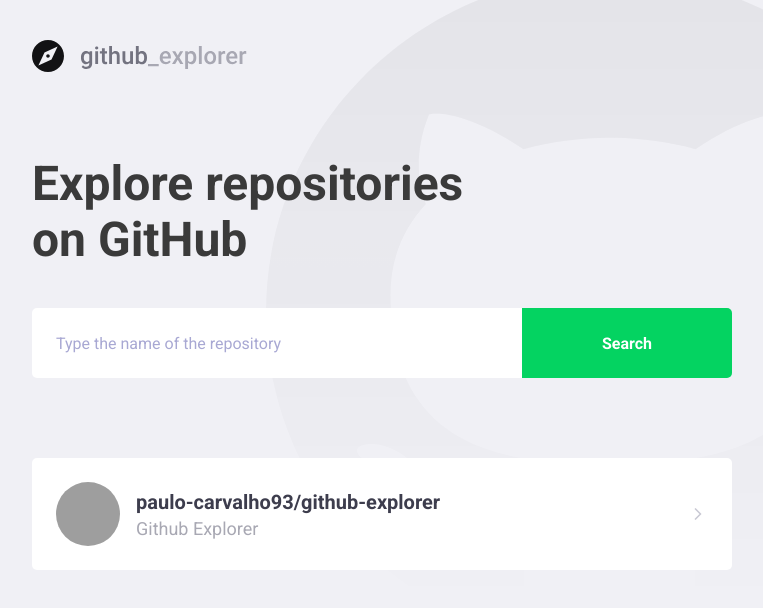
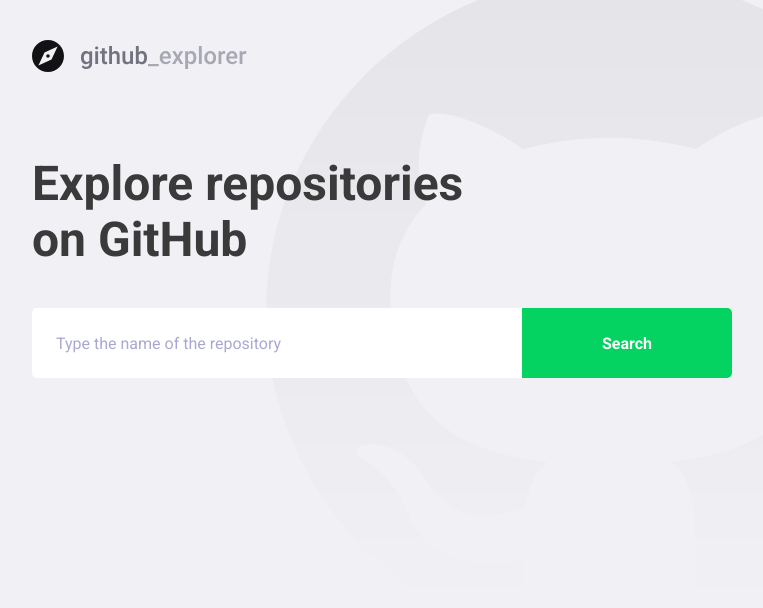
Before and after one commit to paulo-carvalho93/github-explorer, a React (Create React App) app: page / in a window 1280 px wide. Shown: the top 608 px of the page, without its empty margins (148-911 px from the left). Built offline with nearby package versions, Linux system fonts and the light colour scheme; grey boxes are pictures that could not be loaded.

Commit message:
feat(api): adding handle function to connect with API Github and listing repositories

```diff
--- a/package.json
+++ b/package.json
@@ -10,6 +10,7 @@
     "@types/node": "^12.0.0",
     "@types/react": "^16.9.53",
     "@types/react-dom": "^16.9.8",
+    "axios": "^0.21.0",
     "polished": "^4.0.3",
     "react": "^17.0.1",
     "react-dom": "^17.0.1",
--- a/src/pages/Dashboard/index.tsx
+++ b/src/pages/Dashboard/index.tsx
@@ -1,34 +1,65 @@
-import React from 'react';
+import React, { useState, FormEvent } from 'react';
 import { FiChevronRight } from 'react-icons/fi';
+import api from '../../services/api';
 
 import logoImg from '../../assets/logo.svg';
 
 import { Title, Form, Repositories } from './styles';
 
+interface Repository {
+  full_name: string;
+  description: string;
+  owner: {
+    login: string;
+    avatar_url: string;
+  };
+}
+
 const Dashboard: React.FC = () => {
+  const [newRepo, setNewRepo] = useState('');
+  const [repositories, setRepositopries] = useState<Repository[]>([]);
+
+  async function handleAddRepository(
+    event: FormEvent<HTMLFormElement>,
+  ): Promise<void> {
+    event.preventDefault();
+
+    const response = await api.get<Repository>(`repos/${newRepo}`);
+
+    const repository = response.data;
+    setRepositopries([...repositories, repository]);
+    setNewRepo('');
+  }
+
   return (
     <>
       <img src={logoImg} alt="Github Explorer" />
       <Title>Explore repositories on GitHub</Title>
 
-      <Form action="">
-        <input placeholder="Type the name of the repository" />
+      <Form onSubmit={handleAddRepository}>
+        <input
+          value={newRepo}
+          onChange={e => setNewRepo(e.target.value)}
+          placeholder="Type the name of the repository"
+        />
         <button type="submit">Search</button>
       </Form>
 
       <Repositories>
-        <a href="teste">
+        {repositories.map(repository => (
+          <a key={repository.full_name} href="teste">
             <img
-            src="https://avatars3.githubusercontent.com/u/24879695?s=460&u=0b4e53a56faab57c7b2b8a766261b13a5c196425&v=4"
-            alt="Paulo Carvalho"
+              src={repository.owner.avatar_url}
+              alt={repository.owner.login}
             />
             <div>
-            <strong>paulo-carvalho93/github-explorer</strong>
-            <p>Github Explorer</p>
+              <strong>{repository.full_name}</strong>
+              <p>{repository.description}</p>
             </div>
 
             <FiChevronRight size={20} />
           </a>
+        ))}
       </Repositories>
     </>
   );
--- a/src/pages/Dashboard/styles.ts
+++ b/src/pages/Dashboard/styles.ts
@@ -75,7 +75,8 @@
     }
 
     div {
-      margin-left: 16px;
+      margin: 0 16px;
+      flex: 1;
 
       strong {
         font-size: 20px;
--- /dev/null
+++ b/src/services/api.ts
@@ -0,0 +1,7 @@
+import axios from 'axios';
+
+const api = axios.create({
+  baseURL: 'https://api.github.com',
+});
+
+export default api;
```
Also changed, not shown: .eslintrc.json, 1 other file (tests, documents, lock files or other folders). Lines whose indentation alone changed are shown as unchanged.
